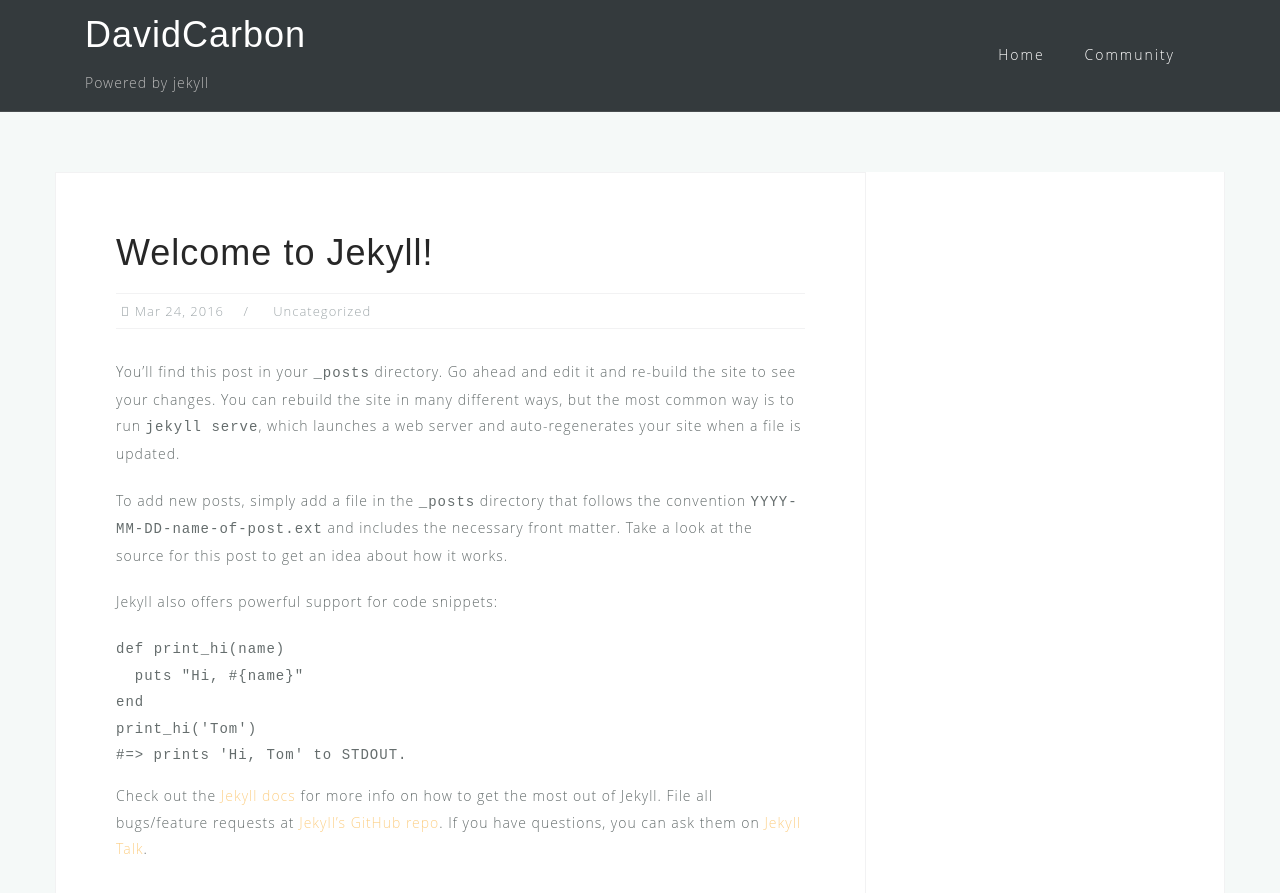
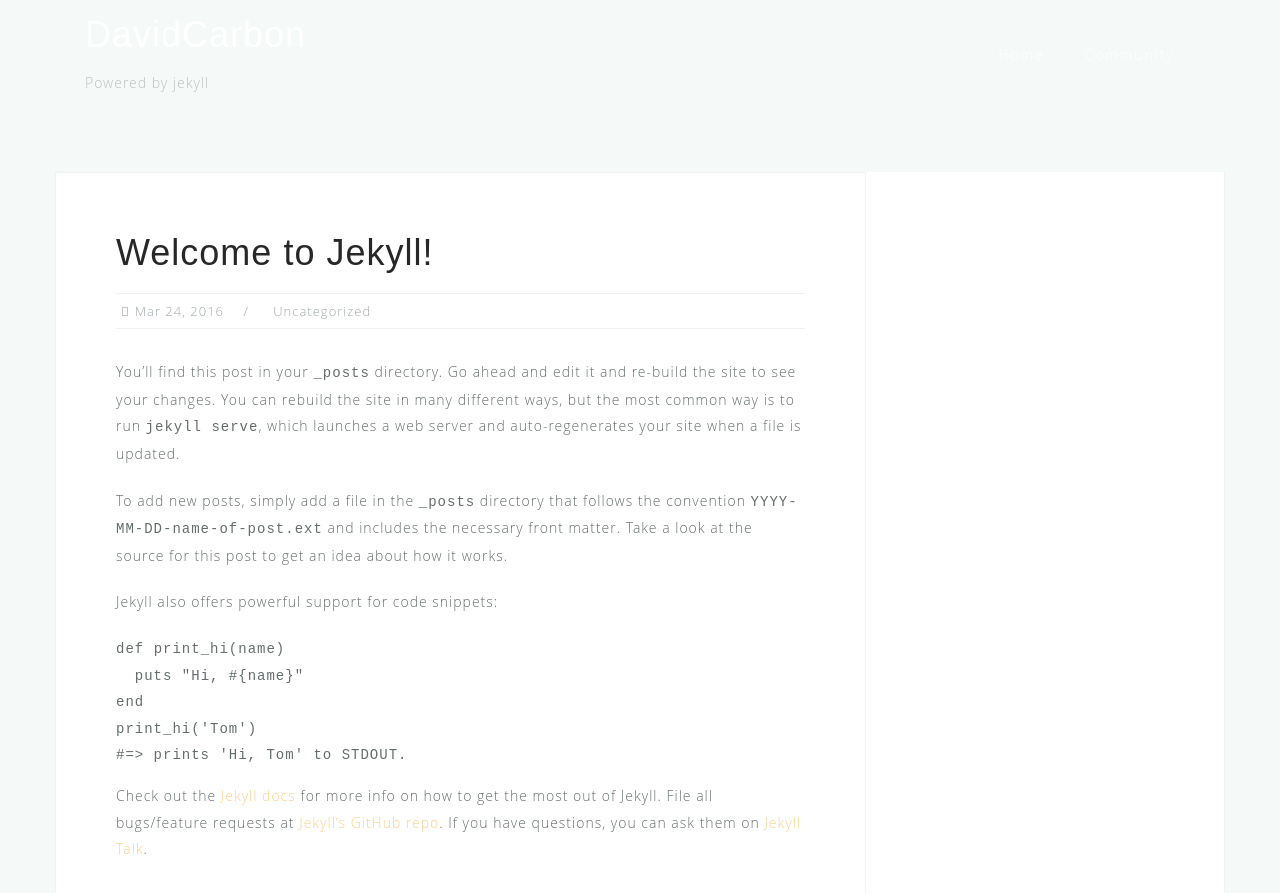
Before and after one commit to DavidCarbon/sbrw-theme, a Jekyll site: the page built from _posts/2016-03-24-welcome-to-jekyll.markdown, in a window 1280 px wide and 900 px high. Shown: the top 893 px of the window. Built offline with Jekyll 4.4.1, drawn with Linux system fonts in a browser that asks for light colours; comment, search, counter and statistics services are not loaded.

Commit message:
had has-header in class

```diff
--- a/_layouts/default.html
+++ b/_layouts/default.html
@@ -43,7 +43,7 @@
     <div id="page" class="site">
       <a class="skip-link screen-reader-text" href="#content">Skip to content</a>
 
-      <header id="masthead" class="site-header" role="banner">
+      <header id="masthead" class="site-header has-header" role="banner">
         <div class="container">
           <div class="site-branding col-md-4 col-sm-6 col-xs-12">
               <p class="site-title"><a href="/" rel="home">{{site.site-title}}</a></p>
--- a/_layouts/home-no-posts.html
+++ b/_layouts/home-no-posts.html
@@ -43,7 +43,7 @@
     <div id="page" class="site">
       <a class="skip-link screen-reader-text" href="#content">Skip to content</a>
 
-      <header id="masthead" class="site-header" role="banner">
+      <header id="masthead" class="site-header has-header" role="banner">
         <div class="container">
           <div class="site-branding col-md-4 col-sm-6 col-xs-12">
               <p class="site-title"><a href="/" rel="home">{{site.site-title}}</a></p><p class="site-description">{{site.site-description}}</p>
```
